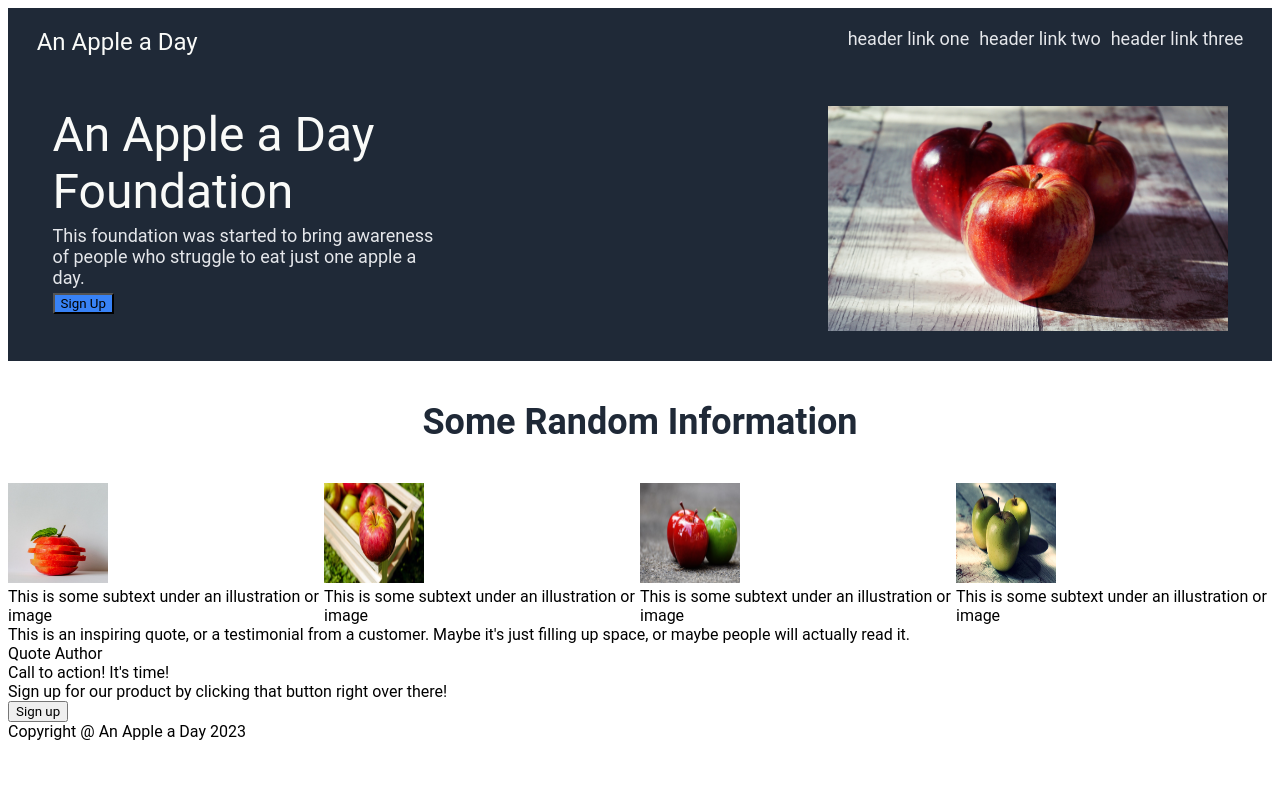
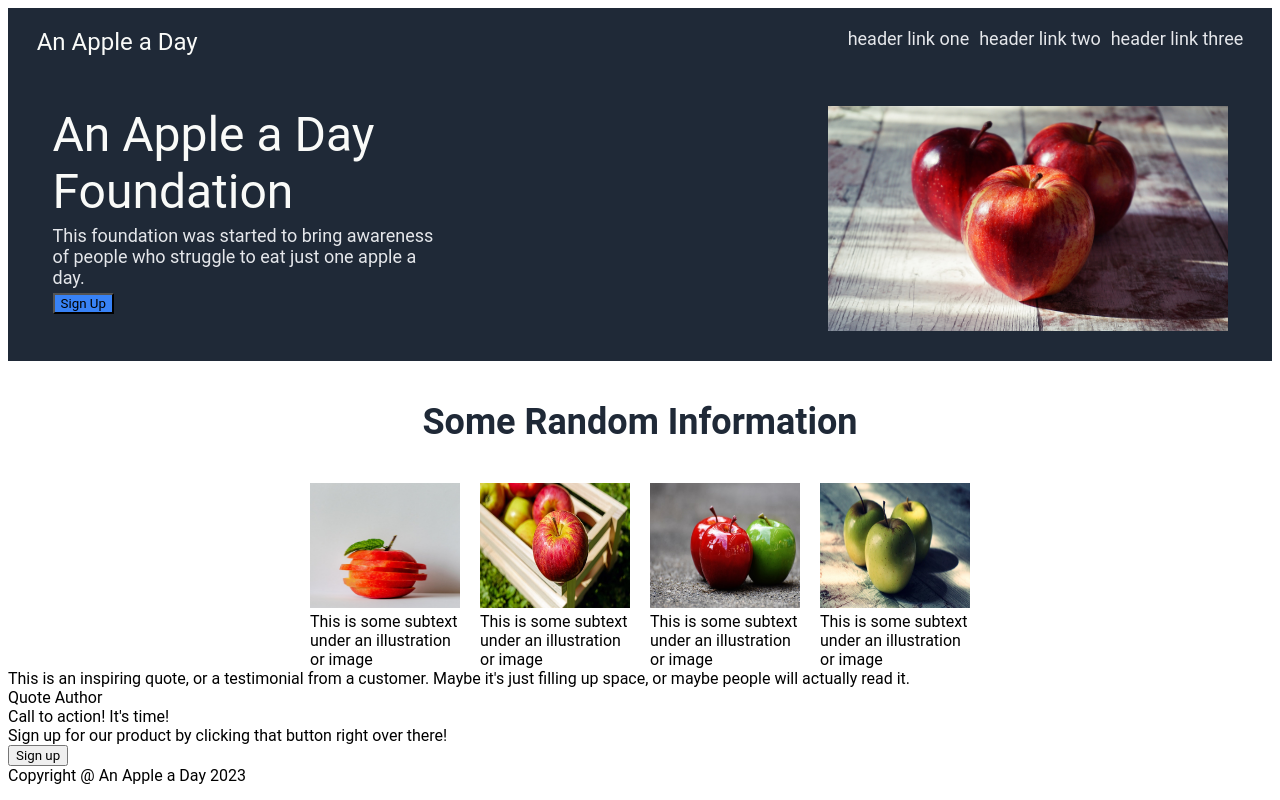
Before and after one commit to CrimsonAndClover-cmd/project-landing-page, a plain HTML site: page index.html in a window 1280 px wide. Drawn offline with Linux system fonts and the light colour scheme.

Commit message:
Add information container and images

```diff
--- a/styles.css
+++ b/styles.css
@@ -3,8 +3,8 @@
 }
 
 img {
-    width: 100px;
-    height: 100px;
+    width: 150px;
+    height: 125px;
 }
 .header {
     background-color: #1f2937;
@@ -58,4 +58,9 @@ img {
 }
 .info-container {
     display: flex;
+    justify-content: center;
+    gap: 20px;
 }
+.info {
+    width: 150px;
+}
```
Also changed, not shown: index.html (+2 -0 lines).
